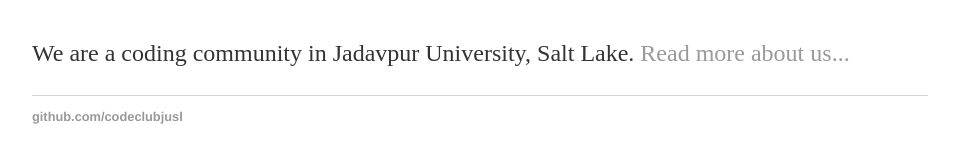
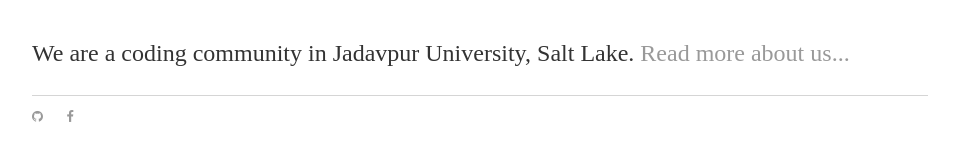
Before and after one commit to ccjusl/codeclubjusl, a Jekyll site: the page built from index.html, in a window 1280 px wide. Shown: the part 160-323 px from the top of the page, without its empty margins (160-1119 px from the left). Built offline with Jekyll 4.4.1, drawn with Linux system fonts in a browser that asks for light colours.

Commit message:
added fa icons for github and facebook

```diff
--- a/_layouts/default.html
+++ b/_layouts/default.html
@@ -4,6 +4,7 @@
 			<title>{{ page.title }}</title>
 			<!-- link to main stylesheet -->
 			<link rel="stylesheet" type="text/css" href="/css/main.css">
+			<link rel="stylesheet" href="https://cdnjs.cloudflare.com/ajax/libs/font-awesome/4.7.0/css/font-awesome.min.css">
 			<link rel="shortcut icon" type="image/x-icon" href="/favicon.ico?">
 		</head>
 		<body>
@@ -21,7 +22,14 @@
 			</div><!-- /.container -->
 			<footer>
 	    		<ul>
-        			<li><a href="https://github.com/codeclubjusl">github.com/codeclubjusl</a></li>
+        			<li>
+        				<a href="https://github.com/codeclubjusl" target="_blank">
+        				<i class="fa fa-github" aria-hidden="false"></i>
+        			</li>
+        			<li>
+        				<a href="https://www.facebook.com/JUCodeClub/" target="_blank">
+        				<i class="fa fa-facebook" aria-hidden="true"></i>
+        			</li>
 				</ul>
 			</footer>
 		</body>
```
